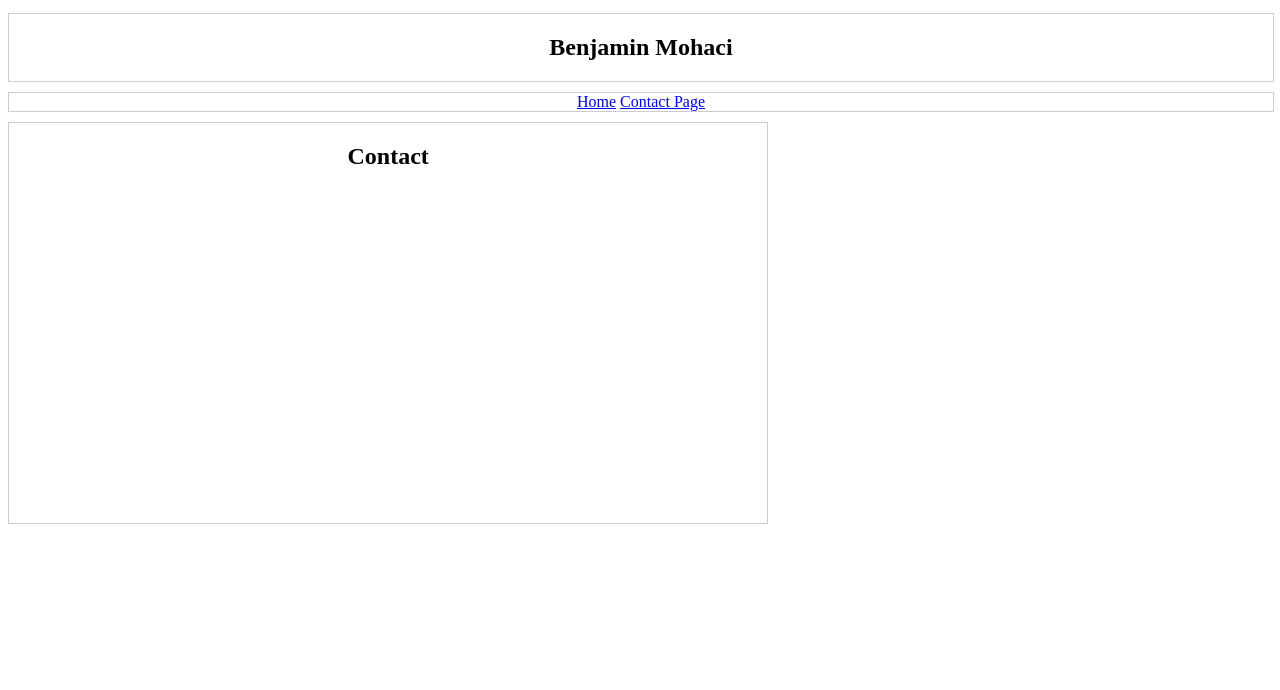
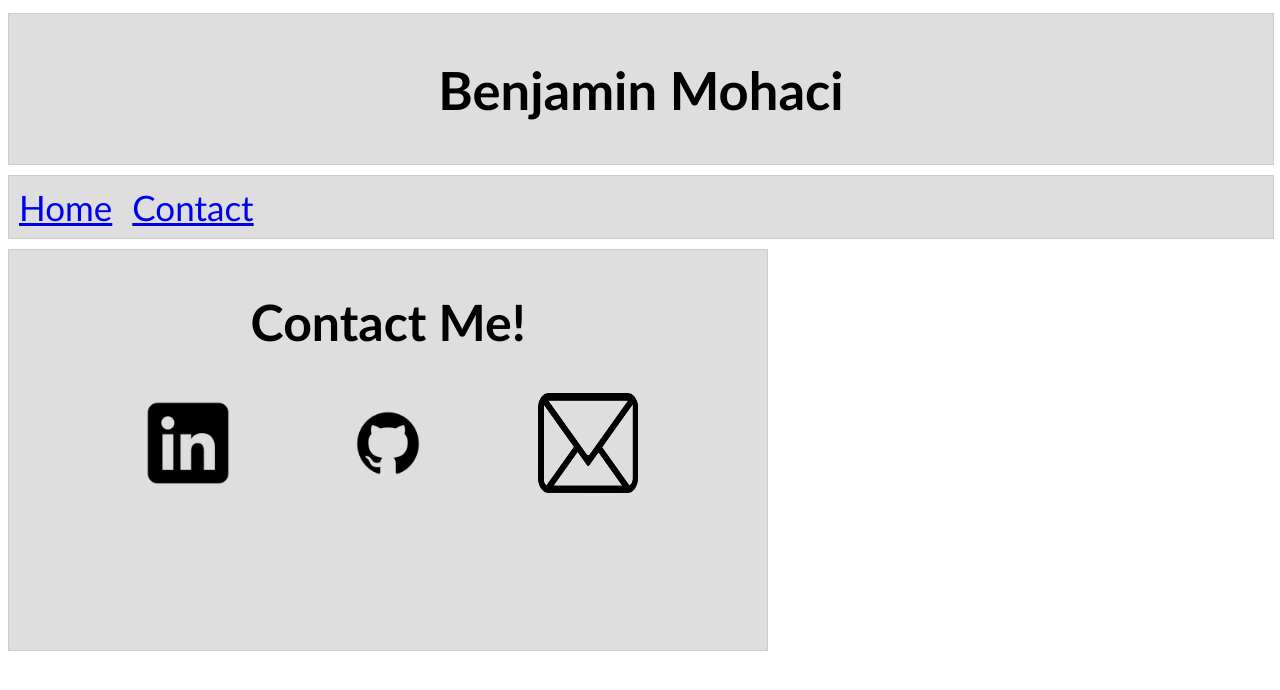
Before and after one commit to benjmoh/myportfolio, a plain HTML site: page contact.html in a window 1280 px wide. Drawn offline with Linux system fonts and the light colour scheme.

Commit message:
added contact page

```diff
--- a/contact.html
+++ b/contact.html
@@ -13,11 +13,25 @@
     </header>
     <nav>
         <a id="home" href="./index.html">Home</a>
-        <a id="contact" href="./contact.html">Contact Page</a>
+        <a id="contact" href="./contact.html">Contact</a>
     </nav>
     <section>
         <aside>
-            <h2>Contact</h2>
+            <h2>Contact Me!</h2>
+            <div class="flexbox">
+            <a  href="https://uk.linkedin.com/in/benjamin-mohaci-4627a02b4">
+                <img class="contact" src="contact1.png">
+            </a>
+
+            <a href="https://github.com/benjmoh">
+                <img class="contact" src="contact2.png">
+            </a>
+
+                <a  href="mailto:benjamin.mohaci@outlook.com">
+                    <img class="contact" src="contact3.png">
+                </a>
+           </div>
+
         </aside>
 
 
--- a/style.css
+++ b/style.css
@@ -1,11 +1,44 @@
+body{
+    font-family: 'Trebuchet MS', sans-serif;
+}
+
+
 header, nav, aside, footer{
     border: 1px solid #ccc;
     text-align: center;
     float: left;
     width: 100%;
     margin: 5px 0px;
+    background-color: rgb(222, 222, 222);
+
 }
 
+header{
+    font-size: 35px;
+}
+
+nav{
+
+}
+
+nav a{
+    font-size: 35px;
+    float: left;
+    padding: 10px;
+}
+
+aside{
+
+}
+
+aside h2{
+    font-size: 50px;
+}
+
+#about{
+    padding-left: 10px;
+    padding-right: 10px;
+}
 aside:nth-child(1){
     width: 60%;
     height: 400px;
@@ -20,7 +53,13 @@ aside:nth-child(2){
 img {
     width: 400px;
     height: 400px;
+
 }
+
+footer{
+
+}
+
 
 .item{
     height: 200px;
@@ -28,9 +67,23 @@ img {
 }
 
 #skills1{
-    width: 400px;
+    width: 450px;
 }
 .container{
     display: flex;
     justify-content: center;
 }
+
+
+
+.contact{
+    height: 100px;
+    width: 100px;
+}
+
+
+.flexbox{
+    display: flex;
+    justify-content: center;
+    gap: 100px;
+}
```
Also changed, not shown: index.html (+1 -1 lines), contact1.png (added), contact2.png (added), contact3.png (added), 2 other files.
